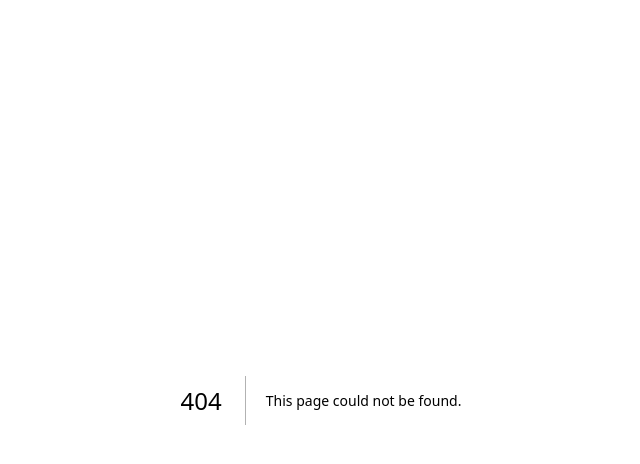
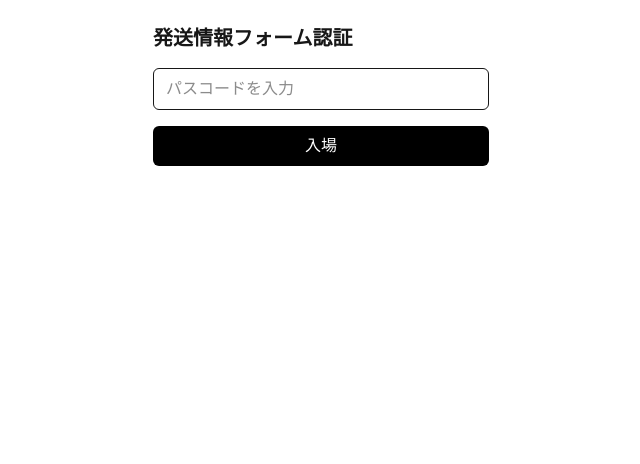
Before and after one commit to muu-ima/shipping-manager, a Next.js app: page /forms/entry in a window 1280 px wide. Before the commit this address had no page. Shown: the top 464 px of the page, without its empty margins (319-959 px from the left). Built offline with nearby package versions, Linux system fonts and the light colour scheme.

Commit message:
認証ページ追加

```diff
--- /dev/null
+++ b/src/app/forms/entry/page.tsx
@@ -0,0 +1,40 @@
+'use client';
+
+import { useState } from 'react';
+import { useRouter } from 'next/navigation';
+
+export default function FormEntryPage() {
+  const [code, setCode] = useState('');
+  const router = useRouter();
+
+  const handleSubmit = (e: React.FormEvent) => {
+    e.preventDefault();
+    if (code === process.env.NEXT_PUBLIC_FORM_SECRET) {
+      localStorage.setItem('form_pass', code);
+      router.push('/forms/new');
+    } else {
+      alert('パスコードが違います');
+    }
+  };
+
+  return (
+    <main className="mx-auto max-w-sm p-6">
+      <h1 className="text-xl font-bold mb-4">発送情報フォーム認証</h1>
+      <form onSubmit={handleSubmit} className="space-y-4">
+        <input
+          type="password"
+          value={code}
+          onChange={(e) => setCode(e.target.value)}
+          className="w-full rounded-md border px-3 py-2"
+          placeholder="パスコードを入力"
+        />
+        <button
+          type="submit"
+          className="w-full rounded-md bg-black px-4 py-2 text-white"
+        >
+          入場
+        </button>
+      </form>
+    </main>
+  );
+}
--- a/src/app/forms/new/page.tsx
+++ b/src/app/forms/new/page.tsx
@@ -1,6 +1,7 @@
-// src/app/products/new/page.tsx
+// src/app/forms/new/page.tsx
 'use client';
 
+import { useEffect } from 'react';
 import { useRouter } from 'next/navigation';
 import ProductForm from '@/components/ProductForm';
 
@@ -8,14 +9,28 @@ import ProductForm from '@/components/ProductForm';
 type ProductFormProps = React.ComponentProps<typeof ProductForm>;
 type SubmitPayload = Parameters<NonNullable<ProductFormProps['onSubmit']>>[0];
 
-export default function NewProductPage() {
+export default function SecretFormPage() {
   const router = useRouter();
 
+  // ページ表示時にパスコード確認（localStorage）
+  useEffect(() => {
+    const pass = localStorage.getItem('form_pass');
+    if (pass !== process.env.NEXT_PUBLIC_FORM_SECRET) {
+      router.replace('/forms/entry'); // 認証ページに飛ばす
+    }
+  }, [router]);
+
   const createProduct = async (values: SubmitPayload): Promise<void> => {
+    // payload に secret を追加して API 側で二重チェック
+    const payload = {
+      ...values,
+      secret: process.env.NEXT_PUBLIC_FORM_SECRET!,
+    };
+
     const res = await fetch('/api/products', {
       method: 'POST',
       headers: { 'Content-Type': 'application/json' },
-      body: JSON.stringify(values), // API側で title/meta 整形する方針に統一
+      body: JSON.stringify(payload),
     });
     if (!res.ok) throw new Error(`Failed to create product: ${res.status}`);
     router.push('/products');
@@ -24,7 +39,7 @@ export default function NewProductPage() {
 
   return (
     <main className="mx-auto max-w-3xl p-6">
-      <h1 className="text-2xl font-bold mb-4">発送情報入力フォーム</h1>
+      <h1 className="text-2xl font-bold mb-4">発送情報入力フォーム（シークレット）</h1>
       <ProductForm submitLabel="作成" onSubmit={createProduct} />
     </main>
   );
--- a/src/components/ProductForm.tsx
+++ b/src/components/ProductForm.tsx
@@ -44,6 +44,7 @@ type SubmitPayload = {
     amazon_size_label: string;
     child_category: string;
     product_sheet: number[];
+    secret: string;
 };
 
 type Props = {
@@ -136,7 +137,6 @@ export default function ProductForm({
     const setField = <K extends keyof FormState>(key: K, value: FormState[K]) =>
         setForm(prev => ({ ...prev, [key]: value }));
 
-
     const onTextChange =
         (key: Exclude<keyof FormState, NumericKeys>) =>
             (e: React.ChangeEvent<HTMLInputElement>) => {
@@ -191,6 +191,7 @@ export default function ProductForm({
             amazon_size_label: form.amazon_size_label.trim(),
             child_category: form.child_category,
             product_sheet: [sheetId],
+            secret: process.env.NEXT_PUBLIC_FORM_SECRET!,
         };
         await onSubmit(payload);
     };
@@ -346,6 +347,11 @@ export default function ProductForm({
          - 数値は state では常に string。送信直前のみ数値化。
          - ?? と || を混ぜる時は必ず括弧で優先順位を明示（TS5076対策）。
       */}
+            <input
+                type="hidden"
+                name="secret"
+                value={process.env.NEXT_PUBLIC_FORM_SECRET}
+            />
         </form>
     );
 }
```
